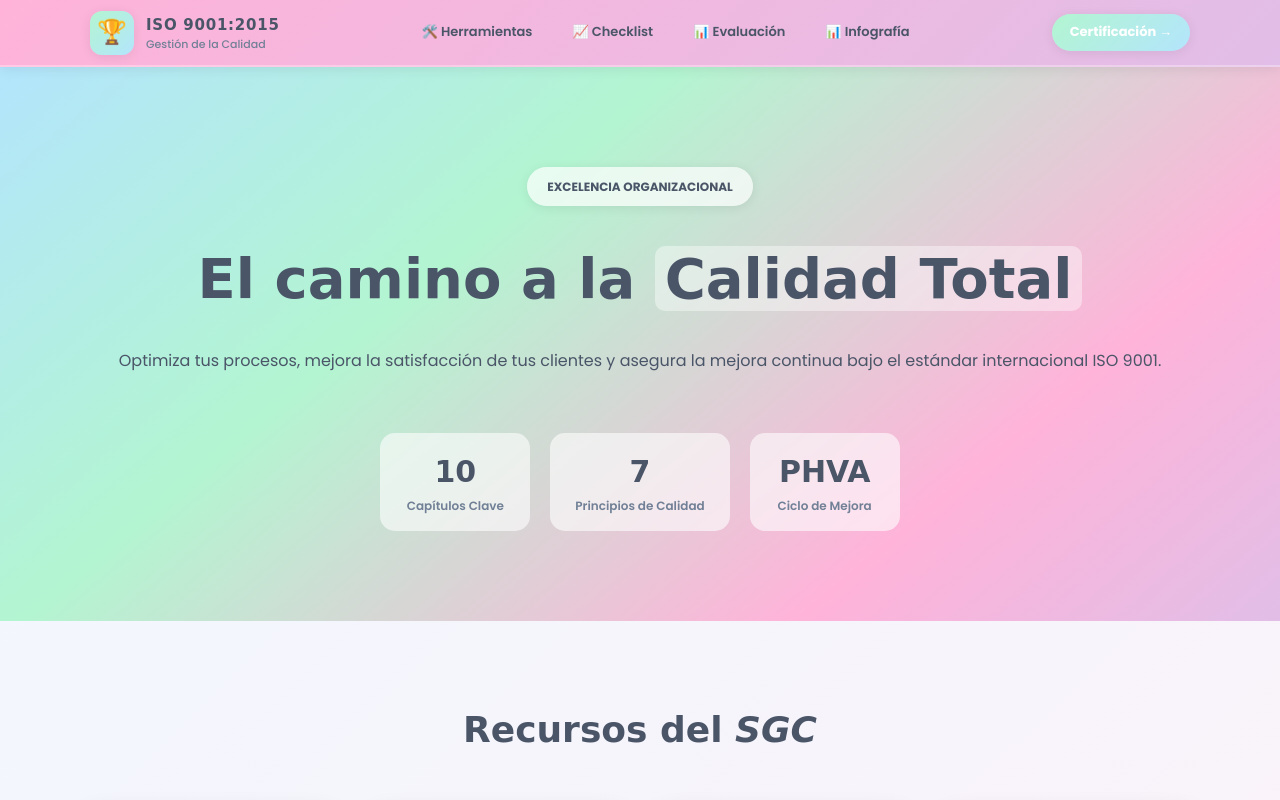
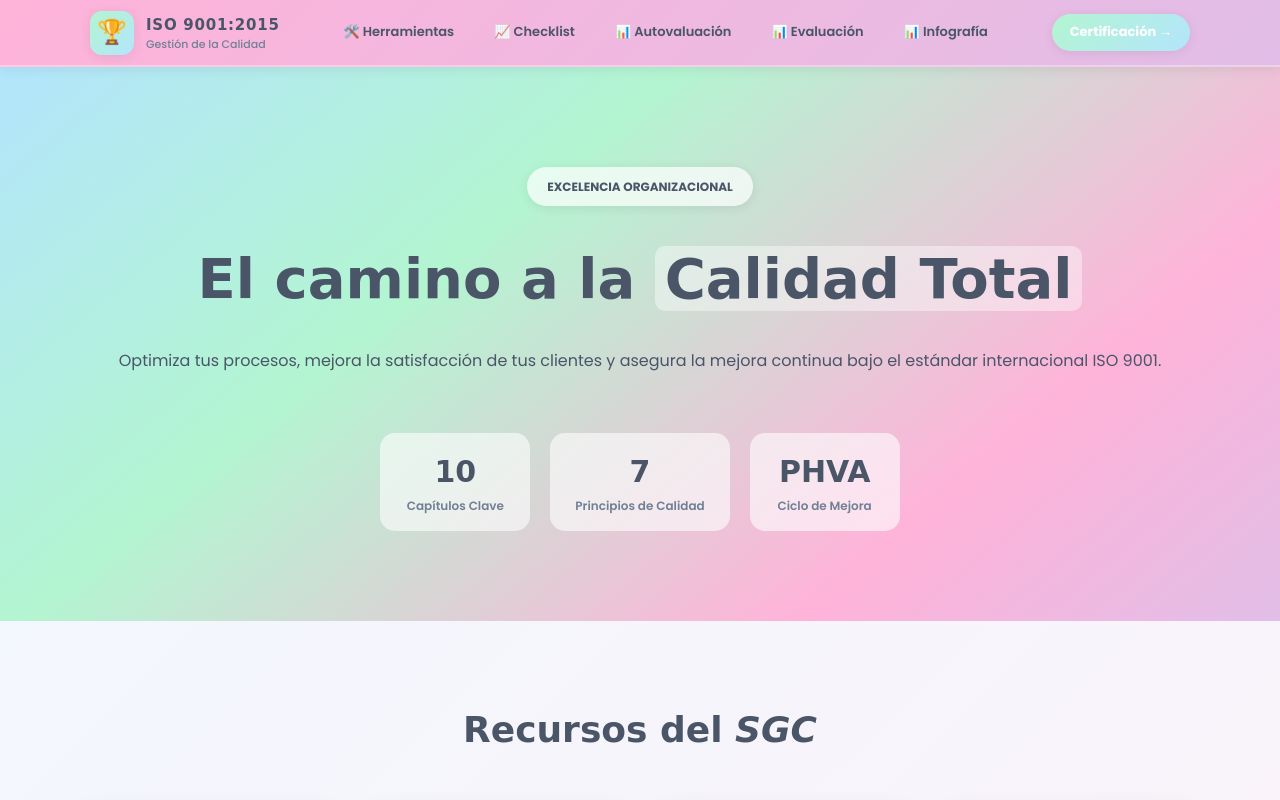
Before and after one commit to rosanarcisaleonbazan-source/ISO9001, a plain HTML site: page index.html in a window 1280 px wide. Shown: the top 800 px of the page. Drawn offline with Linux system fonts and the light colour scheme; a web font is replaced by a local one.

Commit message:
Update index.html

```diff
--- a/index.html
+++ b/index.html
@@ -338,7 +338,8 @@ footer {
     <div class="nav-links">
       <a class="nav-link" href="#herramientas">🛠️ Herramientas</a>
       <a class="nav-link" href="checklist.html" target="_blank" rel="checklist.html">📈 Checklist</a>
-          <a class="nav-link" href="cuestionario.html" target="_blank" rel="cuestionario.html">📊 Evaluación</a>
+          <a class="nav-link" href="cuestionario.html" target="_blank" rel="cuestionario.html">📊 Autovaluación</a>
+       <a class="nav-link" href="leccion.html" target="_blank" rel="leccion.html">📊 Evaluación</a>
       <a class="nav-link" href="infografia.html" target="_blank" rel="infografia.html">📊 Infografía</a>
 </div>
 
```
